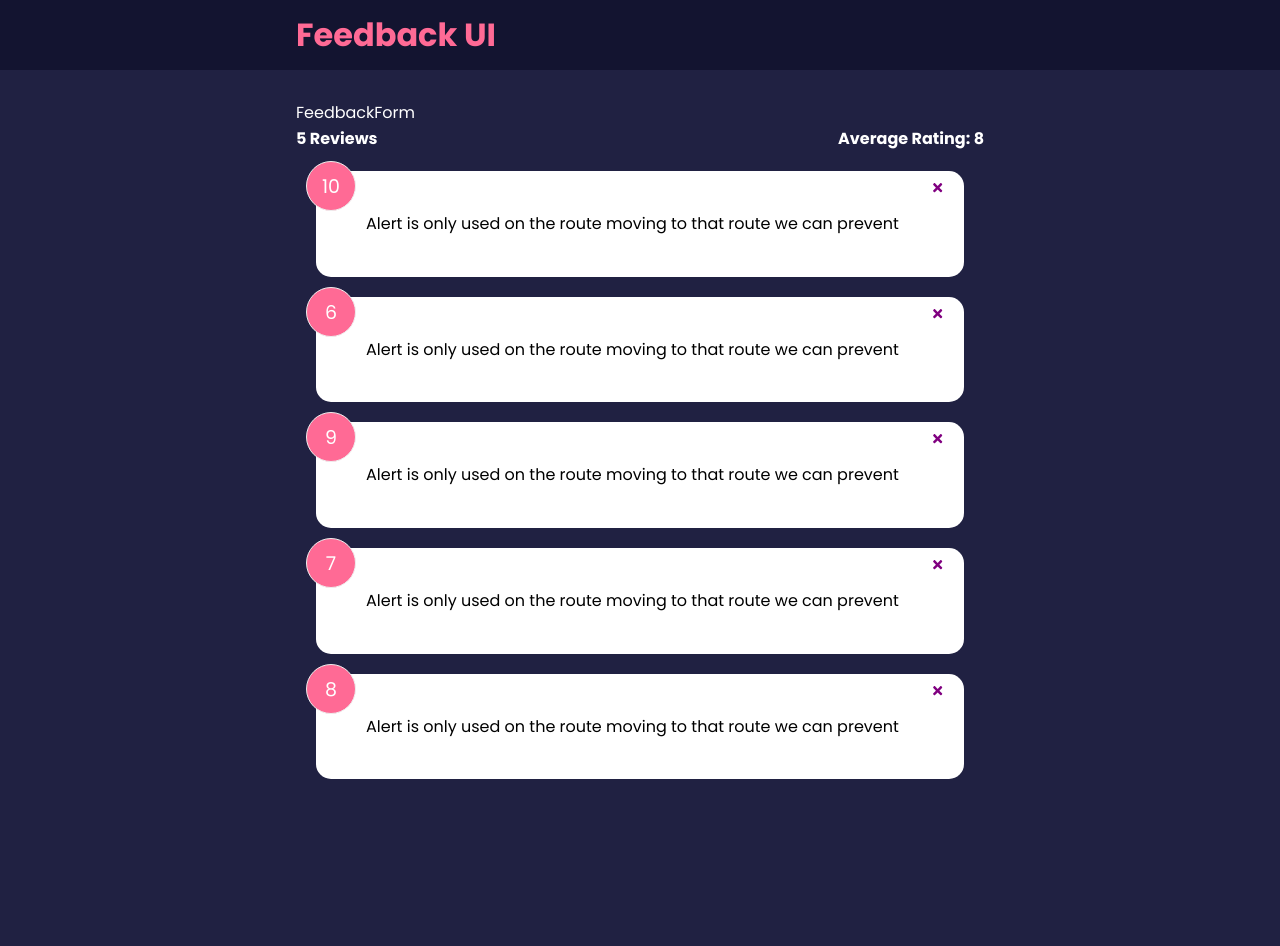
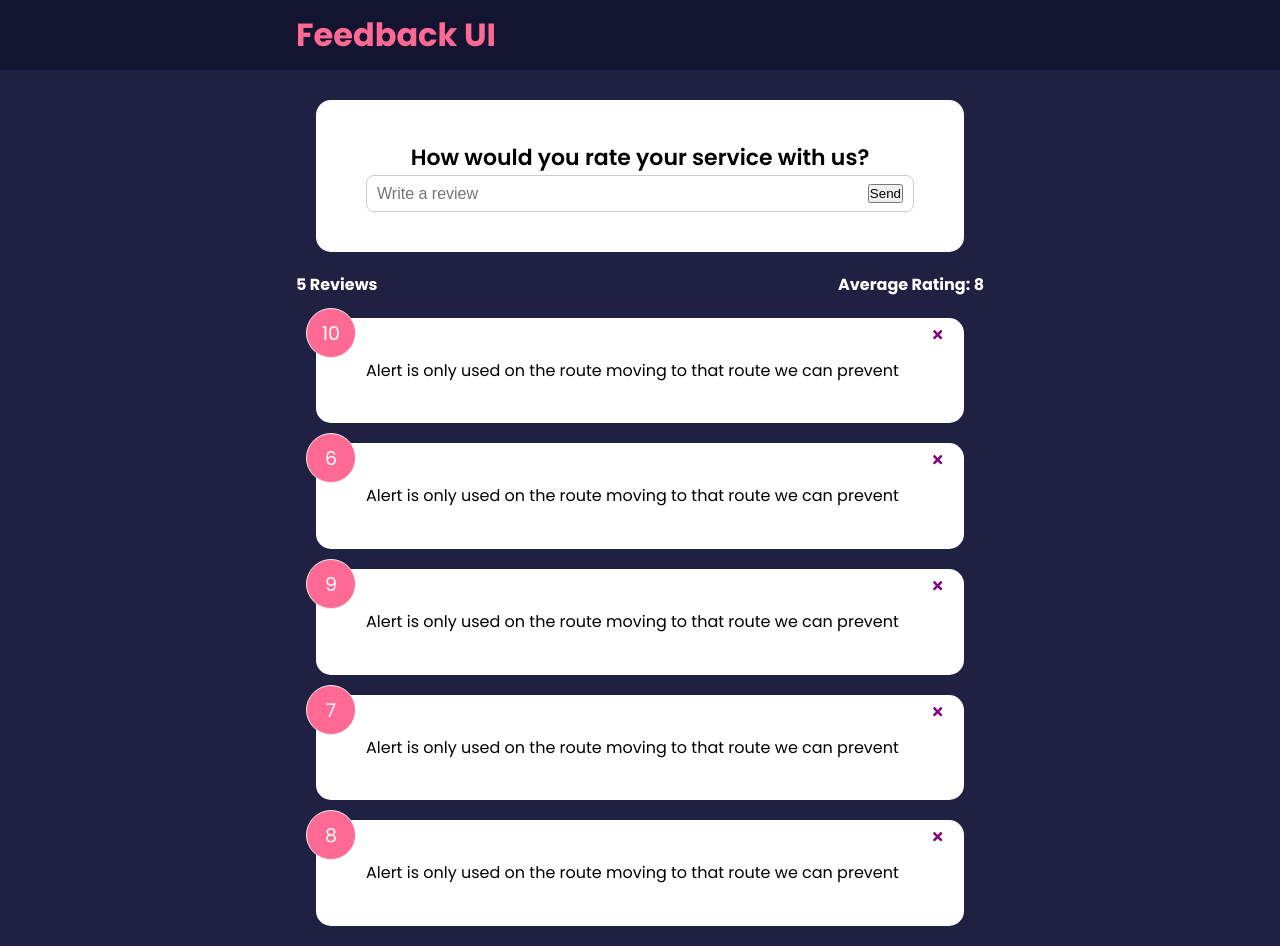
Before and after one commit to VladanStar/ExercisesReact, a React (Create React App) app in the folder exercises01/: page / in a window 1280 px wide. Before the commit the page ends 800 px from the top, so only its background shows below. Built offline with nearby package versions, Linux system fonts and the light colour scheme.

Commit message:
New commits

```diff
--- a/exercises01/src/components/FeedbackForm.js
+++ b/exercises01/src/components/FeedbackForm.js
@@ -1,10 +1,24 @@
-import React from 'react';
-import Card from './shared/Card';
+import React from "react";
+import { useState } from "react";
+import Card from "./shared/Card";
 
-function Feedbackform() {
+function FeedbackForm() {
+    const [text, setText] = useState("")
+    const handleTextchange = (e)=>{
+        console.log(e.target.value);
+    }
   return (
-    <div>FeedbackForm</div>
+   <Card>
+    <form>
+        <h2>
+            How would you rate your service with us?</h2>
+            <div className="input-group">
+                <input onChange={handleTextchange} type="text" placeholder="Write a review" />
+                <button type="submit">Send</button>
+            </div>
+    </form>
+   </Card>
   )
 }
 
-export default Feedbackform;
+export default FeedbackForm;
```
